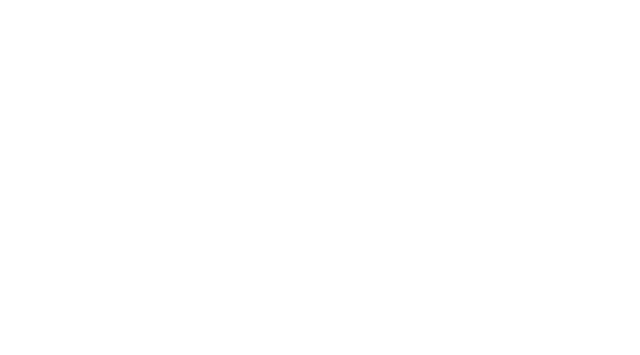
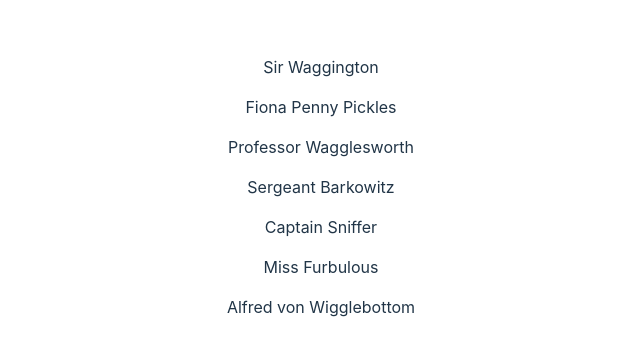
Before and after one commit to MikeyJaay/B24-Workshop-Puppy-Pals, a React (Vite) app in the folder vite-b24-workshop/: page / in a window 1280 px wide. Shown: the part 213-568 px from the top of the page, without its empty margins (319-959 px from the left). Built offline with nearby package versions, Linux system fonts and the light colour scheme.

Commit message:
added .map to puppy array

```diff
--- a/vite-b24-workshop/src/App.jsx
+++ b/vite-b24-workshop/src/App.jsx
@@ -2,17 +2,22 @@ import reactLogo from "./assets/react.svg";
 import viteLogo from "/vite.svg";
 import "./App.css";
 // Importing puppyList array
-import {puppyList} from './data.js'
+import { puppyList } from "./data.js";
 // Import use State Hook
-import { useState } from 'react'
-
+import { useState } from "react";
 
 function App() {
-  const [puppies, setPuppies] = useState(puppyList)
-  console.log('useState', useState)
+  const [puppies, setPuppies] = useState(puppyList);
+  console.log("puppyList: ", puppyList);
   return (
     <>
-      <div></div>
+      <div className="App">
+        {
+        puppies.map((puppy) => {
+          return <p>{puppy.name}</p>;
+        })
+        }
+      </div>
     </>
   );
 }
```
